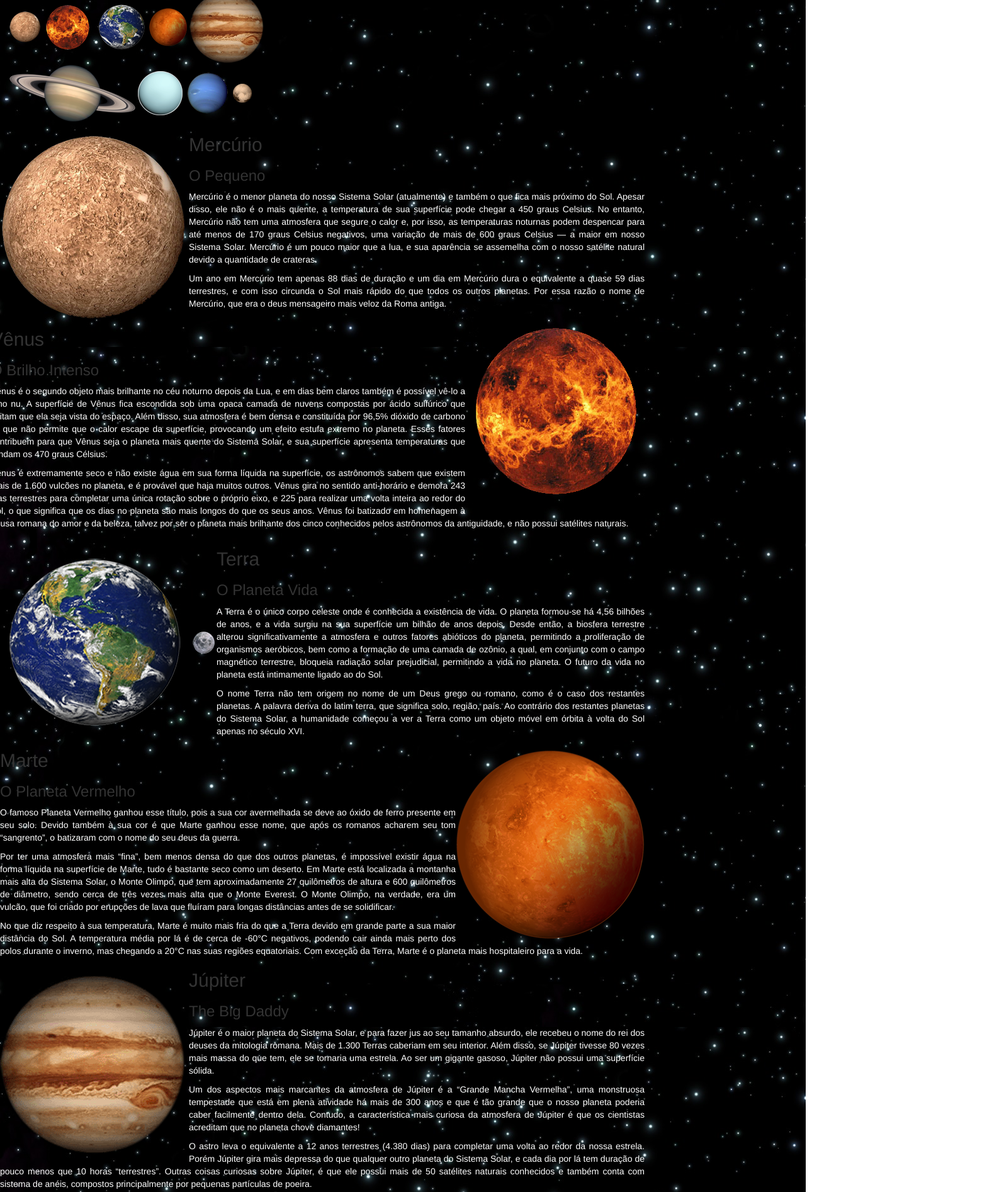
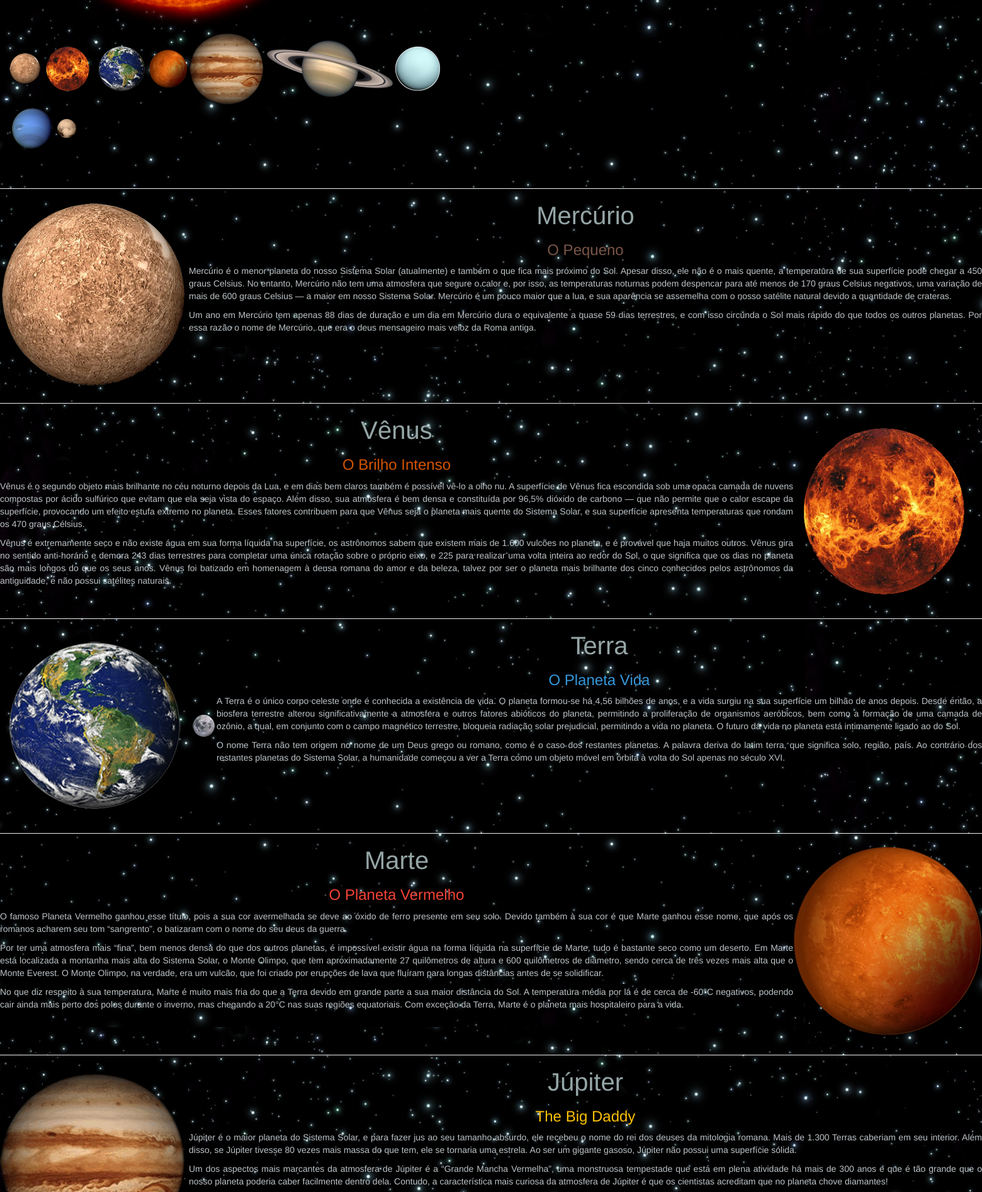
Before and after one commit to rafaelfachinelli/thesolarsystem, a plain HTML site: page index.html in a window 1280 px wide. Shown: the part 529-2422 px from the top of the page at 63% size, 1560 px wide, since content can reach past the window. Drawn offline with nearby package versions, Linux system fonts and the light colour scheme.

Commit message:
Alinhamento do conteudo, cores alteradas e links de indice adicionados

```diff
--- a/css/layout.css
+++ b/css/layout.css
@@ -1,29 +1,9 @@
 body {
     background-image: url("../img/spacebackground.jpg");
-    width: 1024px;
-    margin: 0 auto;
+    width: 1560px;
 }
 
-/* CSS IMAGENS */
-
-#plutao {
-    width: 300px;
-    height: 300px;
-}
-
-.imgplanet #lua {
-    width: 40px;
-    height: 40px;
-}
-
-p {
-    color: white;
-    text-align: justify;
-}
-
-h2 {
-    color: white;
-}
+/* ALINHAMENTO */
 
 .planetaTag {
     float: left;
@@ -32,3 +12,19 @@ h2 {
 .planetaTagD {
     float: right;
 }
+
+p {
+    color: #bdc3c7;
+    text-align: justify;
+}
+
+h2, h3 {
+    text-align: center;
+    color: #000000;
+}
+
+.tituloplaneta {
+    color: #95a5a6;
+    font-size: 40px;
+    text-shadow: rgba(255, 255, 255, .5);
+}
--- a/index.html
+++ b/index.html
@@ -19,21 +19,22 @@
         <link rel="stylesheet" href="https://maxcdn.bootstrapcdn.com/font-awesome/4.5.0/css/font-awesome.min.css"> -->
     </head>
     <body>
+        <div id="bodi">
         <div class="container-fluid">
             <section id="cabecalho" class="row">
                 <nav id="menuPlanetas" class="pull-left col-md-6">
                     <img id="sol" class="img-responsive" src="img/planets/0_sol.png">
 
-                    <img src="img/planets/mini/1_mercurio.png">
-                    <img src="img/planets/mini/2_venus.png">
-                    <img src="img/planets/mini/3.1_terra.png">
+                    <a href="#mercurio"><img src="img/planets/mini/1_mercurio.png"></a>
+                    <a href="#venus"><img src="img/planets/mini/2_venus.png"></a>
+                    <a href="#terra"><img src="img/planets/mini/3.1_terra.png"></a>
                    <!-- <img src="img/planets/mini/3.2_lua.png">-->
-                    <img src="img/planets/mini/4_marte.png">
-                    <img src="img/planets/mini/5_jupiter.png">
-                    <img src="img/planets/mini/6_saturno.png">
-                    <img src="img/planets/mini/7_urano.png">
-                    <img src="img/planets/mini/8_netuno.png">
-                    <img src="img/planets/mini/9_plutao.png">
+                    <a href="#marte"><img src="img/planets/mini/4_marte.png"></a>
+                    <a href="#jupiter"><img src="img/planets/mini/5_jupiter.png"></a>
+                    <a href="#saturno"><img src="img/planets/mini/6_saturno.png"></a>
+                    <a href="#urano"><img src="img/planets/mini/7_urano.png"></a>
+                    <a href="#netuno"><img src="img/planets/mini/8_netuno.png"></a>
+                    <a href="#plutao"><img src="img/planets/mini/9_plutao.png"></a>
 
                 </nav>
                 <div id="intro" class="pull-right col-md-6">
@@ -43,31 +44,34 @@
             </section>
         </div>
 
+        <br/><br/><hr/>
         <!-- Mercurio -->
         <section class="planetas">
             <div class="planetaTag">
                 <img class="imgplanet" id="mercurio" src="img/planets/1_mercurio.png">
             </div>
             <article class="desc">
-                <h2>Mercúrio</h2>
-                <h3>O Pequeno</h3>
+                <h2 class="tituloplaneta">Mercúrio</h2>
+                <h3 style="Color: #795548;">O Pequeno</h3>
                 <p>Mercúrio é o menor planeta do nosso Sistema Solar (atualmente) e também o que fica mais próximo do Sol. Apesar disso, ele não é o mais quente, a temperatura de sua superfície pode chegar a 450 graus Celsius. No entanto, Mercúrio não tem uma atmosfera que segure o calor e, por isso, as temperaturas noturnas podem despencar para até menos de 170 graus Celsius negativos, uma variação de mais de 600 graus Celsius — a maior em nosso Sistema Solar. Mercúrio é um pouco maior que a lua, e sua aparência se assemelha com o nosso satélite natural devido a quantidade de crateras. </p>
                 <p>Um ano em Mercúrio tem apenas 88 dias de duração e um dia em Mercúrio dura o equivalente a quase 59 dias terrestres, e com isso circunda o Sol mais rápido do que todos os outros planetas. Por essa razão o nome de Mercúrio, que era o deus mensageiro mais veloz da Roma antiga.</p>
             </article>
         </section>
+        <br/><br/><br/><br/><hr/>
 
         <!-- Venus -->
-        <section class="planetas row">
+        <section class="planetas">
             <div class="planetaTagD">
                 <img class="imgplanet" id="venus" src="img/planets/2_venus.png">
             </div>
             <article class="desc">
-                <h2>Vênus</h2>
-                <h3>O Brilho Intenso</h3>
+                <h2 class="tituloplaneta">Vênus</h2>
+                <h3 style="Color: #d35400;">O Brilho Intenso</h3>
                 <p>Vênus é o segundo objeto mais brilhante no céu noturno depois da Lua, e em dias bem claros também é possível vê-lo a olho nu. A superfície de Vênus fica escondida sob uma opaca camada de nuvens compostas por ácido sulfúrico que evitam que ela seja vista do espaço. Além disso, sua atmosfera é bem densa e constituída por 96,5% dióxido de carbono — que não permite que o calor escape da superfície, provocando um efeito estufa extremo no planeta. Esses fatores contribuem para que Vênus seja o planeta mais quente do Sistema Solar, e sua superfície apresenta temperaturas que rondam os 470 graus Célsius.</p>
                 <p>Vênus é extremamente seco e não existe água em sua forma líquida na superfície, os astrônomos sabem que existem mais de 1.600 vulcões no planeta, e é provável que haja muitos outros. Vênus gira no sentido anti-horário e demora 243 dias terrestres para completar uma única rotação sobre o próprio eixo, e 225 para realizar uma volta inteira ao redor do Sol, o que significa que os dias no planeta são mais longos do que os seus anos. Vênus foi batizado em homenagem à deusa romana do amor e da beleza, talvez por ser o planeta mais brilhante dos cinco conhecidos pelos astrônomos da antiguidade, e não possui satélites naturais.</p>
             </article>
         </section>
+        <br/><hr/>
 
         <!-- Terra -->
         <section class="planetas">
@@ -76,12 +80,13 @@
                 <img class="imgplanet" id="lua" src="img/planets/mini/3.2_lua.png">
             </div>
             <article class="desc">
-                <h2>Terra</h2>
-                <h3>O Planeta Vida</h3>
+                <h2 class="tituloplaneta">Terra</h2>
+                <h3 style="Color: #3498db;">O Planeta Vida</h3>
                 <p>A Terra é o único corpo celeste onde é conhecida a existência de vida. O planeta formou-se há 4,56 bilhões de anos, e a vida surgiu na sua superfície um bilhão de anos depois. Desde então, a biosfera terrestre alterou significativamente a atmosfera e outros fatores abióticos do planeta, permitindo a proliferação de organismos aeróbicos, bem como a formação de uma camada de ozônio, a qual, em conjunto com o campo magnético terrestre, bloqueia radiação solar prejudicial, permitindo a vida no planeta. O futuro da vida no planeta está intimamente ligado ao do Sol.</p>
                 <p>O nome Terra não tem origem no nome de um Deus grego ou romano, como é o caso dos restantes planetas. A palavra deriva do latim terra, que significa solo, região, país. Ao contrário dos restantes planetas do Sistema Solar, a humanidade começou a ver a Terra como um objeto móvel em órbita à volta do Sol apenas no século XVI.</p>
             </article>
         </section>
+        <br/><br/><br/><br/><hr/>
 
         <!-- Marte -->
         <section class="planetas">
@@ -89,13 +94,14 @@
                 <img class="imgplanet" id="marte" src="img/planets/4_marte.png">
             </div>
             <article class="desc">
-                <h2>Marte</h2>
-                <h3>O Planeta Vermelho</h3>
+                <h2 class="tituloplaneta">Marte</h2>
+                <h3 style="Color: #F44336;">O Planeta Vermelho</h3>
                 <p>O famoso Planeta Vermelho ganhou esse título, pois a sua cor avermelhada se deve ao óxido de ferro presente em seu solo. Devido também à sua cor é que Marte ganhou esse nome, que após os romanos acharem seu tom “sangrento”, o batizaram com o nome do seu deus da guerra.</p>
                 <p>Por ter uma atmosfera mais “fina”, bem menos densa do que dos outros planetas, é impossível existir água na forma líquida na superfície de Marte, tudo é bastante seco como um deserto. Em Marte está localizada a montanha mais alta do Sistema Solar, o Monte Olimpo, que tem aproximadamente 27 quilômetros de altura e 600 quilômetros de diâmetro, sendo cerca de três vezes mais alta que o Monte Everest. O Monte Olimpo, na verdade, era um vulcão, que foi criado por erupções de lava que fluíram para longas distâncias antes de se solidificar.</p>
                 <p>No que diz respeito à sua temperatura, Marte é muito mais fria do que a Terra devido em grande parte a sua maior distância do Sol. A temperatura média por lá é de cerca de -60°C negativos, podendo cair ainda mais perto dos polos durante o inverno, mas chegando a 20°C nas suas regiões equatoriais. Com exceção da Terra, Marte é o planeta mais hospitaleiro para a vida.</p>
             </article>
         </section>
+        <br/><br/><hr/>
 
         <!-- Jupiter -->
         <section class="planetas">
@@ -103,13 +109,14 @@
                 <img class="imgplanet" id="jupiter" src="img/planets/5_jupiter.png">
             </div>
             <article class="desc">
-                <h2>Júpiter</h2>
-                <h3>The Big Daddy</h3>
+                <h2 class="tituloplaneta">Júpiter</h2>
+                <h3 style="Color: #FFC107;">The Big Daddy</h3>
                 <p>Júpiter é o maior planeta do Sistema Solar, e para fazer jus ao seu tamanho absurdo, ele recebeu o nome do rei dos deuses da mitologia romana. Mais de 1.300 Terras caberiam em seu interior. Além disso, se Júpiter tivesse 80 vezes mais massa do que tem, ele se tornaria uma estrela. Ao ser um gigante gasoso, Júpiter não possui uma superfície sólida.</p>
                 <p>Um dos aspectos mais marcantes da atmosfera de Júpiter é a “Grande Mancha Vermelha”, uma monstruosa tempestade que está em plena atividade há mais de 300 anos e que é tão grande que o nosso planeta poderia caber facilmente dentro dela. Contudo, a característica mais curiosa da atmosfera de Júpiter é que os cientistas acreditam que no planeta chove diamantes! </p>
                 <p>O astro leva o equivalente a 12 anos terrestres (4.380 dias) para completar uma volta ao redor da nossa estrela. Porém Júpiter gira mais depressa do que qualquer outro planeta do Sistema Solar, e cada dia por lá tem duração de pouco menos que 10 horas “terrestres”. Outras coisas curiosas sobre Júpiter, é que ele possui mais de 50 satélites naturais conhecidos e também conta com sistema de anéis, compostos principalmente por pequenas partículas de poeira.</p>
             </article>
         </section>
+        <br/><br/><hr/>
 
         <!-- Saturno -->
         <section class="planetas">
@@ -117,13 +124,14 @@
                 <img class="imgplanet" id="saturno" src="img/planets/6_saturno.png">
             </div>
             <article class="desc">
-                <h2>Saturno</h2>
-                <h3>Senhor dos Anéis</h3>
+                <h2 class="tituloplaneta">Saturno</h2>
+                <h3 style="Color: #607D8B;">Senhor dos Anéis</h3>
                 <p>Saturno é o sexto planeta a partir do Sol e o segundo maior do Sistema Solar, e é grande o suficiente para comportar 760 Terras dentro dele. Ele conta com uma massa equivalente a 95 vezes a massa do nosso planeta. Saturno é o nome romano para o deus Cronos, o senhor dos Titãs na mitologia grega, por conta disso, a maioria de suas luas foi batizada com nomes de titãs e de seus descendentes. Cada ano no planeta equivale a aproximadamente 30 anos aqui na Terra</p>
                 <p>Saturno conta com ao menos 62 luas, sendo que a maior delas é Titan — que é um pouco maior do que o planeta Mercúrio. Nem todas as luas de Saturno apresentam formato esférico, como é o caso de Atlas e Pan, que se parecem com discos voadores. O planeta também conta com outros satélites esquisitinhos, como Enceladus, que expele água e outros elementos através de seus mais de 100 gêiseres, e Iapetus, que, além de contar com um polo branco como neve e o outro preto feito carvão, sofre com avalanches gigantescas. Os cientistas já identificaram centenas de outras luas menores que se formam e são destruídas constantemente ao redor do planeta.</p>
                 <p>Saturno apresenta um sistema de anéis compostos por bilhões de pedacinhos de rocha e gelo que os cientistas acreditam ser fragmentos de asteroides, cometas e luas. Essas partículas variam desde o tamanho de um grão de areia até o de casas inteiras, e o maior dos anéis tem um diâmetro 200 vezes superior ao do próprio planeta. Mas apesar de se estenderem por distâncias absurdas, esses aros contam com espessuras que não ultrapassam 20 metros.</p>
             </article>
         </section>
+        <br/><br/><hr/>
 
         <!-- Urano -->
         <section class="planetas">
@@ -131,13 +139,14 @@
                 <img class="imgplanet" id="urano" src="img/planets/7_urano.png">
             </div>
             <article class="desc">
-                <h2>Urano</h2>
-                <h3>O Preguiçoso</h3>
+                <h2 class="tituloplaneta">Urano</h2>
+                <h3 style="Color: #00BCD4;">O Preguiçoso</h3>
                 <p>O nome foi inspirado no deus grego do céu “Ouranos”, pai de Cronos e avô de Zeus. Mas antes de ser nomeado oficialmente, outros nomes foram considerados, como Minerva, Oceanus, Hypercronius, Astrea e Cybele. Quem decidiu que o astro deveria ser batizado de Urano foi o astrônomo alemão Johan Bode, o primeiro a detalhar a órbita do planeta.</p>
                 <p>Urano orbita ao redor do Sol “de ladinho”, com o eixo de seu giro apontando quase que diretamente para a estrela. Essa estranha configuração faz com que o planeta apresente estações do ano pra lá de extremas e com duração de cerca de 20 anos cada uma. Além disso, cada ano de Urano corresponde a 84 anos terrestres. Cada polo fica apontado para o Sol por 42 anos, ficando outros 42 em completa escuridão. Por causa disto, Urano tem a atmosfera mais fria do Sistema Solar, com temperaturas mínimas que chegam a -224 °C. Quando os raios solares atingem as regiões que permaneceram na escuridão por muito tempo, ocorre um aquecimento da atmosfera que desencadeia a formação de tempestades monstruosas com ventos que podem alcançar os 900 quilômetros por hora. </p>
                 <p>Urano também possui dois conjuntos de anéis só para ele, somando um total de 13 anéis. Até onde se sabe, Urano possui 27 luas e, em vez de terem recebido nomes inspirados em divindades da mitologia grega ou romana como de costume, elas foram batizadas com nomes de personagens criados por Willian Shakespeare e Alexander Pope, como Miranda, Oberon, Puck e Ariel. A maioria consiste em astros congelados com superfícies escuras, com exceção de Miranda.</p>
             </article>
         </section>
+        <hr/>
 
         <!-- Netuno -->
         <section class="planetas">
@@ -145,13 +154,14 @@
                 <img class="imgplanet" id="netuno" src="img/planets/8_netuno.png">
             </div>
             <article class="desc">
-                <h2>Netuno</h2>
-                <h3>O Planeta Azul</h3>
+                <h2 class="tituloplaneta">Netuno</h2>
+                <h3 style="Color: #2980b9;">O Planeta Azul</h3>
                 <p>Como tudo que é aquático lembra a cor azul, certo planeta do Sistema Solar que apresenta essa tonalidade ganhou o nome de Netuno (deus do oceano e dos mares), apesar de ele não ter água em sua superfície. O tom azulado vivo de Netuno é devido em parte a um composto ainda não identificado, sendo ainda o resultado da absorção da luz vermelha pelo metano na atmosfera do planeta principalmente composta de hidrogênio e hélio.</p>
                 <p>Netuno tem 14 luas conhecidas, nomeadas em homenagem a menores deuses do mar e ninfas da mitologia grega. A maior é Tritão, essa lua é extremamente fria, e é a única lua esférica de Netuno. As outras luas do planeta têm formato irregular. Uma das características mais marcantes de Netuno é sobre os seus ventos fortíssimos e de incríveis velocidades, podendo chegar a até 2.400 quilômetros por hora, os mais rápidos detectados no Sistema Solar.</p>
                 <p>Embora não sejam muito visíveis, os anéis de Netuno existem. Acredita-se que esses anéis sejam relativamente jovens e de curta duração. Um ano de Netuno corresponde a 164,8 anos do nosso planeta.</p>
             </article>
         </section>
+        <hr/>
 
         <!-- Plutao -->
         <section class="planetas">
@@ -159,12 +169,14 @@
                 <img class="imgplanet" id="plutao" src="img/planets/9_plutao.png">
             </div>
             <article class="desc">
-                <h2>Plutão</h2>
-                <h3>O Ex-Planeta</h3>
+                <h2 class="tituloplaneta">Plutão</h2>
+                <h3 style="Color: #A1887F;">O Ex-Planeta</h3>
                 <p>Desde que foi encontrado em 1930, Plutão permaneceu sendo o nono planeta do Sistema Solar, até que a descoberta em 2005 de um novo corpo celeste, de dimensões semelhantes, colocou em xeque a definição do que de fato seria um planeta.</p>
                 <p>Algumas curiosidades de Plutão: Plutão foi nomeado por uma menina de 11 anos; A superfície de Plutão é um dos lugares mais frios do sistema solar; Plutão é o único planeta anão que alguma vez foi considerado um planeta; Quando Plutão foi descoberto, inicialmente, acreditava-se que era maior que a Terra; Plutão leva 248 anos terrestres para completar uma órbita; Plutão tem cinco luas conhecidas: Caronte, Nix, Hydra e dois pequenos satélites recém-descobertos; Por causa do tamanho de Caronte, alguns astrónomos consideram Plutão e Caronte como um planeta anão duplo; Plutão é menor do que a Lua; De acordo com alguns astrónomos, Plutão costumava ser uma das luas de Netuno, mas de alguma forma conseguiu sair da sua órbita; Quando foi descoberto pela primeira vez, foi-lhe apenas dado o nome genérico de Planeta X; Se fosse possível trazer Plutão para mais próximo do Sol, ele teria uma cauda e tornar-se-ia um cometa;</p>
             </article>
         </section>
+        <br/><br/><hr/>
+    </div>
 
     </body>
 </html>
```
